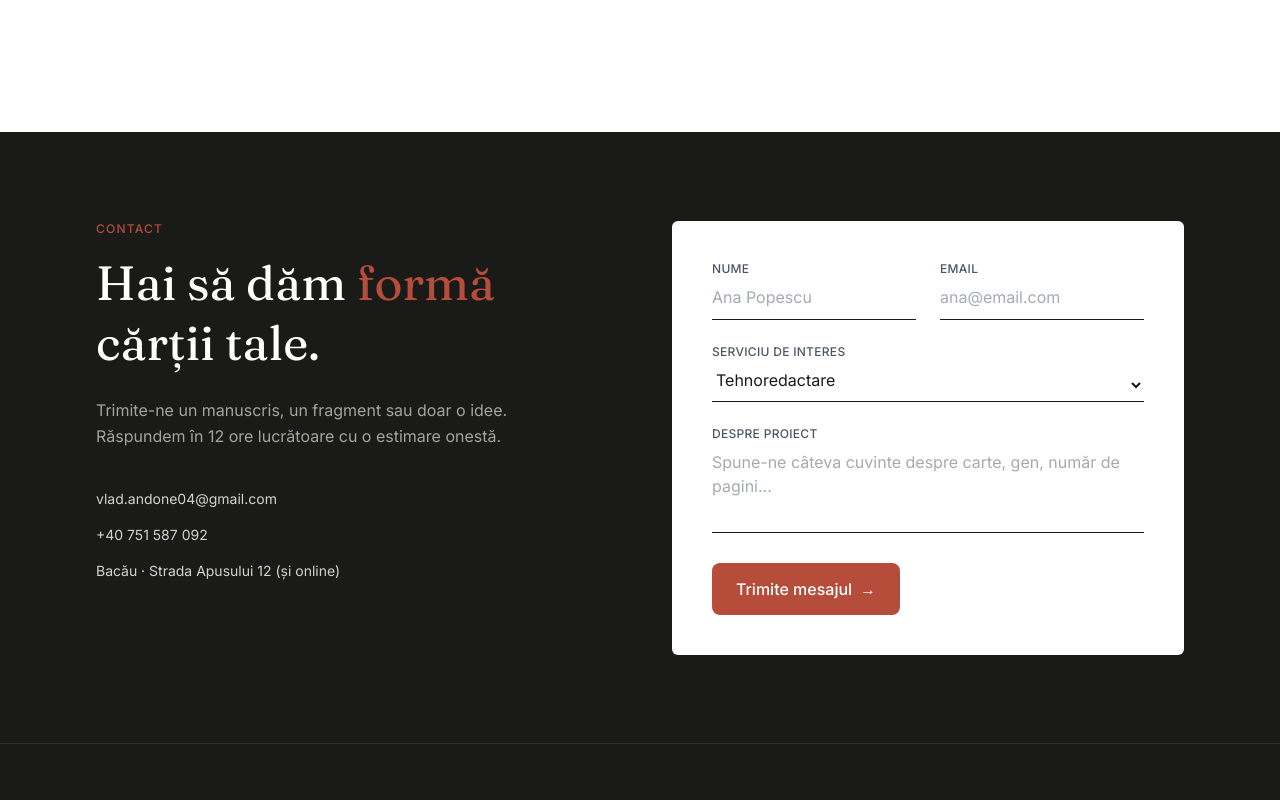
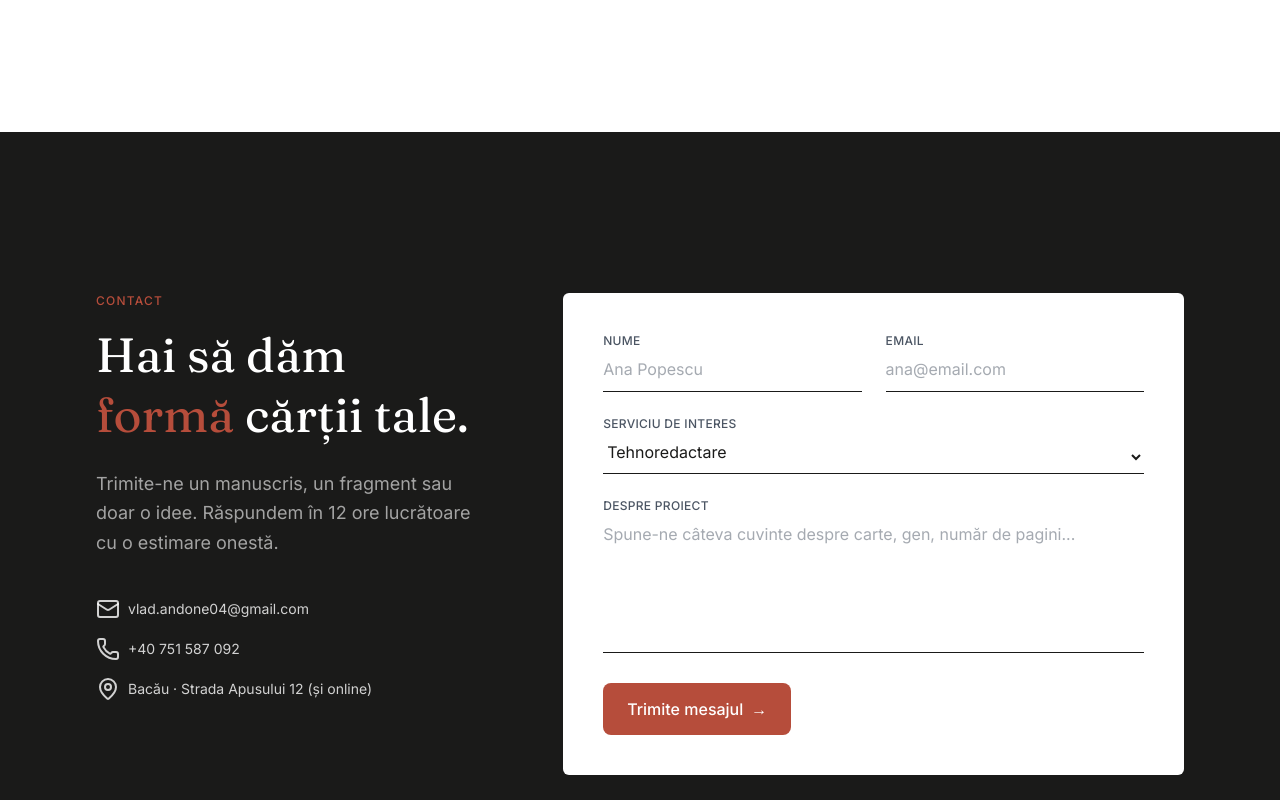
Before and after one commit to vladu224/tehnoredactare-website, a Next.js app: page / in a window 1280 px wide. Shown: the part 7640-8440 px from the top of the page. Built offline with nearby package versions, Linux system fonts and the light colour scheme.

Commit message:
Enhance Contact component layout and add icons for contact details

```diff
--- a/components/Contact.tsx
+++ b/components/Contact.tsx
@@ -2,6 +2,7 @@
 
 import { ContactInfo, ServiceType } from "@/lib/contact";
 import { useEffect, useState } from "react";
+import { Mail, Phone, MapPin } from 'lucide-react';
 
 interface ContactProps {
     prefillMessage?: string;
@@ -40,8 +41,8 @@ export function Contact({ prefillMessage }: ContactProps) {
 
     return (
       <section id="contact" className="max-w-full bg-ink border-t border-ink">
-        <div className="mx-auto mx-6 px-24 py-6 grid grid-cols-1 lg:grid-cols-2 gap-0 lg:gap-16 ">
-          <div className="flex flex-col flex-start py-8 lg:py-16">
+        <div className="mx-auto mx-6 px-24 py-24 grid grid-cols-1 lg:grid-cols-5 lg:gap-20 ">
+          <div className="flex flex-col col-span-2 flex-start py-8 lg:py-16">
             <span className="text-accent text-xs font-medium tracking-widest uppercase">
               Contact
             </span>
@@ -50,18 +51,29 @@ export function Contact({ prefillMessage }: ContactProps) {
               Hai să dăm <span className="text-accent">formă</span> cărții tale.
             </h2>
 
-            <p className="text-paper/60 mt-6 max-w-md leading-relaxed">
+            <p className="text-paper/60 text-lg mt-6 max-w-lg leading-relaxed">
               Trimite-ne un manuscris, un fragment sau doar o idee. Răspundem în 12 ore lucrătoare cu o estimare onestă.
             </p>
 
-            <div className="space-y-4 mt-10 text-paper/80 text-sm">
-              <p>vlad.andone04@gmail.com</p>
-              <p>+40 751 587 092</p>
-              <p>Bacău · Strada Apusului 12 (și online)</p>
+            <div className="flex flex-col space-y-4 mt-10 text-paper/80 text-sm">
+              <div className="flex items-center gap-2">
+                <Mail />
+                <p>vlad.andone04@gmail.com</p>
+              </div>
+
+              <div className="flex items-center gap-2">
+                <Phone />
+                <p>+40 751 587 092</p>
+              </div>
+
+              <div className="flex items-center gap-2">
+                <MapPin/>
+                <p>Bacău · Strada Apusului 12 (și online)</p>
+              </div>
             </div>
           </div>
 
-          <div className="bg-card rounded-md p-10 my-8 lg:my-16">
+          <div className="bg-card col-span-3 rounded-md p-10 my-8 lg:my-16">
             <form onSubmit={handleSubmit} className="space-y-6">
               <div className="grid grid-cols-1 sm:grid-cols-2 gap-6">
                 <div>
@@ -114,7 +126,7 @@ export function Contact({ prefillMessage }: ContactProps) {
                   Despre proiect
                 </label>
                 <textarea
-                  rows={3}
+                  rows={5}
                   placeholder="Spune-ne câteva cuvinte despre carte, gen, număr de pagini..."
                   value={contact.message}
                   onChange={(e) => update("message", e.target.value)}
```
